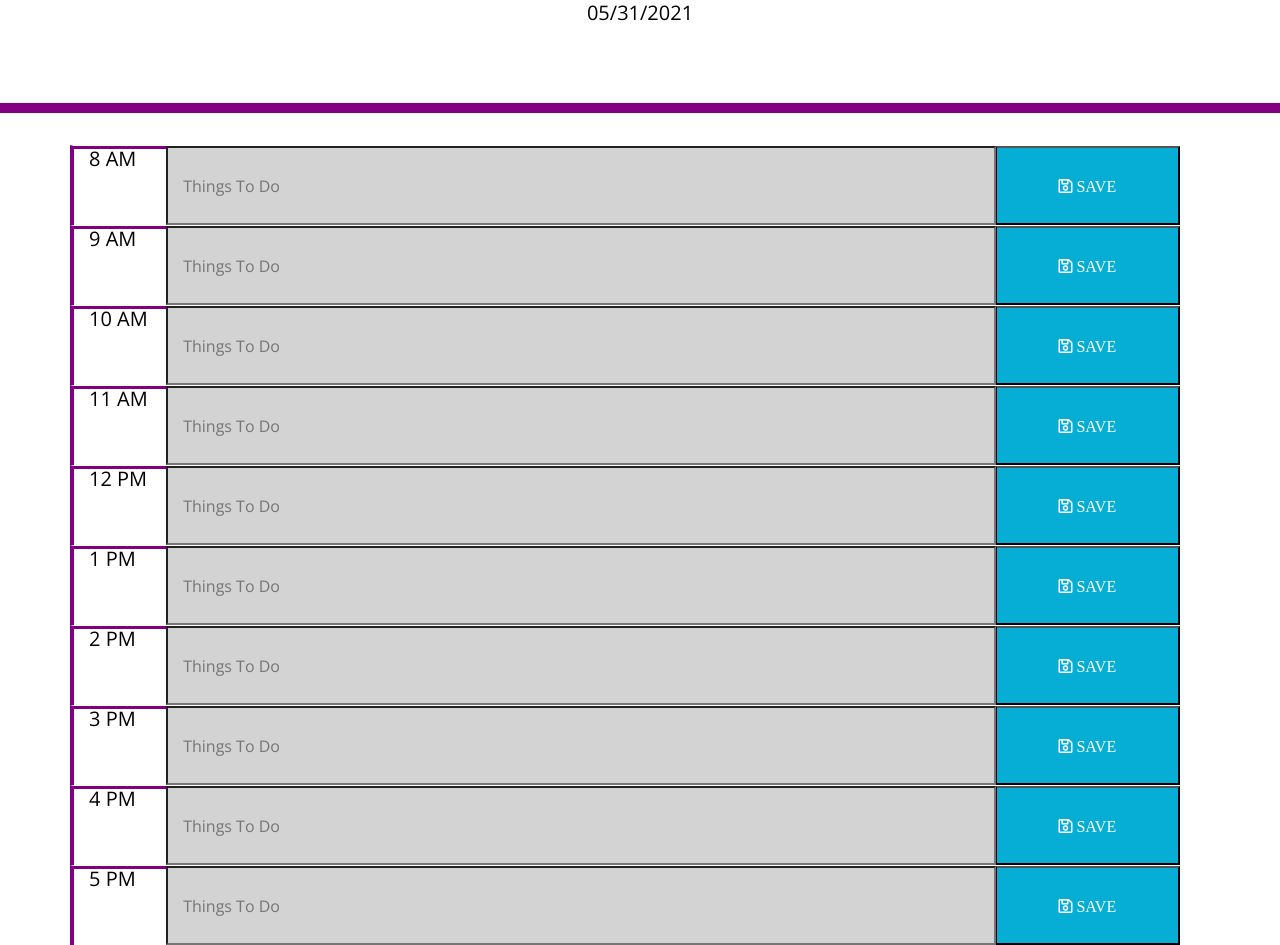
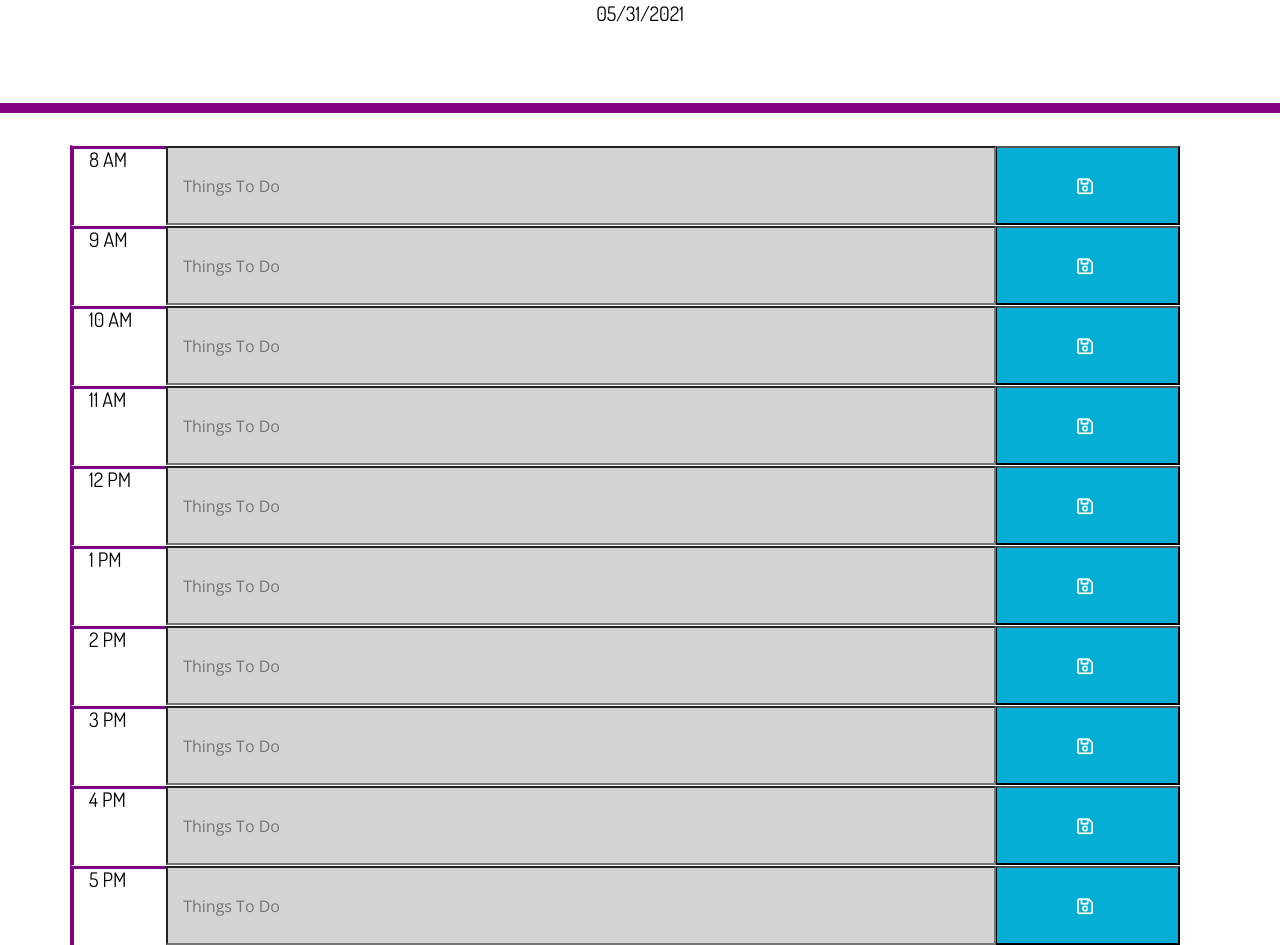
Before and after one commit to markkimeyer/daily-planner, a plain HTML site: page index.html in a window 1280 px wide. Shown: the part 191-1136 px from the top of the page. Drawn offline with nearby package versions, Linux system fonts and the light colour scheme.

Commit message:
hover save

```diff
--- a/index.html
+++ b/index.html
@@ -8,6 +8,8 @@
       rel="stylesheet"
       href="https://stackpath.bootstrapcdn.com/bootstrap/4.3.1/css/bootstrap.min.css"
     />
+    <link rel="preconnect" href="https://fonts.gstatic.com">
+<link href="https://fonts.googleapis.com/css2?family=Dosis&display=swap" rel="stylesheet">
     <link
       rel="stylesheet"
       href="https://use.fontawesome.com/releases/v5.8.1/css/all.css"
@@ -34,52 +36,52 @@
       <div class="row input-group lg-3">
         <p class = "col-lg-1 hour">8 AM</p>
         <input type = "text" class="text-body col-lg-9" placeholder="Things To Do" data-value = "8">
-        <button class= "saveBtn col-lg-2"><src= i class = "far fa-save"></i> SAVE</button>
+        <button class= "saveBtn col-lg-2"><src= i class = "far fa-save"></i> </button>
       </div>
       <div class="row input-group lg-3">
         <p class = "col-lg-1 hour">9 AM</p>
         <input type = "text" class="text-body col-lg-9" placeholder="Things To Do"  data-value = "9">
-        <button class= "saveBtn col-lg-2"><src= i class = "far fa-save"></i> SAVE</button>
+        <button class= "saveBtn col-lg-2"><src= i class = "far fa-save"></i> </button>
       </div>
       <div class="row input-group lg-3">
         <p class = "col-lg-1 hour">10 AM</p>
         <input type = "text" class="text-body col-lg-9" placeholder="Things To Do" data-value = "10">
-        <button class= "saveBtn col-lg-2"><src= i class = "far fa-save"></i> SAVE</button>
+        <button class= "saveBtn col-lg-2"><src= i class = "far fa-save"></i> </button>
       </div>
       <div class="row input-group lg-3">
         <p class = "col-lg-1 hour">11 AM</p>
         <input type = "text" class="text-body col-lg-9" placeholder="Things To Do"  data-value = "11">
-        <button class= "saveBtn col-lg-2"><src= i class = "far fa-save"></i> SAVE</button>
+        <button class= "saveBtn col-lg-2"><src= i class = "far fa-save"></i> </button>
       </div>
       <div class="row input-group lg-3">
         <p class = "col-lg-1 hour">12 PM</p>
         <input type = "text" class="text-body col-lg-9" placeholder="Things To Do" data-value = "12">
-        <button class= "saveBtn col-lg-2"><src= i class = "far fa-save"></i> SAVE</button>
+        <button class= "saveBtn col-lg-2"><src= i class = "far fa-save"></i> </button>
       </div>
       <div class="row input-group lg-3">
         <p class = "col-lg-1 hour">1 PM</p>
         <input type = "text" class="text-body col-lg-9" placeholder="Things To Do" data-value = "13">
-        <button class= "saveBtn col-lg-2"><src= i class = "far fa-save"></i> SAVE</button>
+        <button class= "saveBtn col-lg-2"><src= i class = "far fa-save"></i> </button>
       </div>
       <div class="row input-group lg-3">
         <p class = "col-lg-1 hour">2 PM</p>
         <input type = "text" class="text-body col-lg-9" placeholder="Things To Do" data-value = "14">
-        <button class= "saveBtn col-lg-2"><src= i class = "far fa-save"></i> SAVE</button>
+        <button class= "saveBtn col-lg-2"><src= i class = "far fa-save"></i> </button>
       </div>
       <div class="row input-group lg-3">
         <p class = "col-lg-1 hour">3 PM</p>
         <input type = "text" class="text-body col-lg-9" placeholder="Things To Do" data-value = "15">
-        <button class= "saveBtn col-lg-2"><src= i class = "far fa-save"></i> SAVE</button>
+        <button class= "saveBtn col-lg-2"><src= i class = "far fa-save"></i> </button>
       </div>
       <div class="row input-group lg-3">
         <p class = "col-lg-1 hour">4 PM</p>
         <input type = "text" class="text-body col-lg-9" placeholder="Things To Do"  data-value = "16">
-        <button class= "saveBtn col-lg-2"><src= i class = "far fa-save"></i> SAVE</button>
+        <button class= "saveBtn col-lg-2"><src= i class = "far fa-save"></i> </button>
       </div>
       <div class="row input-group lg-3">
         <p class = "col-lg-1 hour">5 PM</p>
         <input type = "text" class="text-body col-lg-9" placeholder="Things To Do" data-value = "17">
-        <button class= "saveBtn col-lg-2"><src= i class = "far fa-save"></i> SAVE</button>
+        <button class= "saveBtn col-lg-2"><src= i class = "far fa-save"></i> </button>
       </div>
     </div>
 
--- a/style.css
+++ b/style.css
@@ -19,6 +19,7 @@ textarea{
   color: black;
   border-radius: 0;
   border-bottom: 10px solid purple;
+  font-family: 'Dosis', sans-serif;
 }
 
 .description{
@@ -40,11 +41,12 @@ textarea{
   color: #000000;
   border-top: 3px solid purple;
   font-size: 20px;;
+  font-family: 'Dosis', sans-serif;
 }
 
 .past {
   background-color: #d3d3d3;
-  color: white; */
+  color: white;
 
 }
 
@@ -62,11 +64,12 @@ textarea{
   border-left: 1px solid black;
   background-color: #06AED5;
   color: white;
+  font-size: 18px;
 }
 
 
-.saveBtn i:hover {
-  font-size: 20px;
+.saveBtn:hover {
+  font-size: 24px;
   transition: all .3s ease-in-out;
 }
 
```
